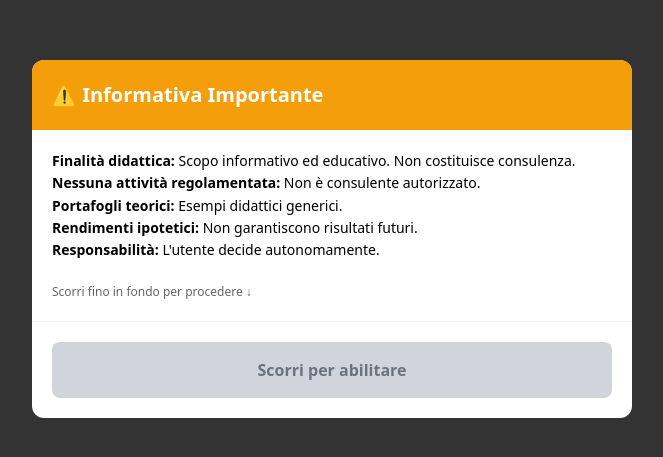
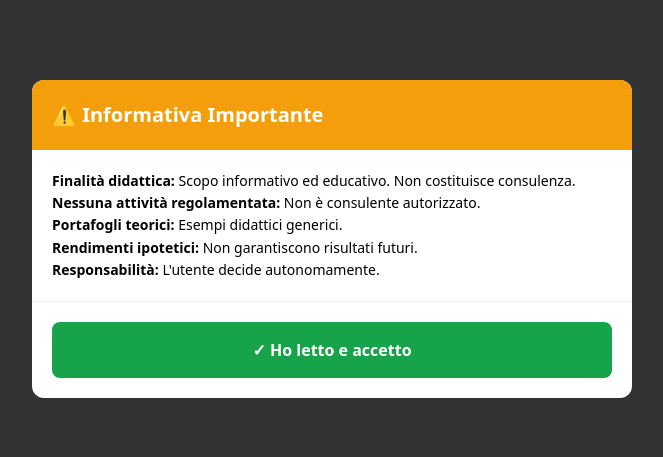
Before and after one commit to dadaclem/Undici-ideale, a React (Vite) app: page / in a window 1280 px wide. Shown: the part 161-618 px from the top of the page, without its empty margins (308-971 px from the left). Built offline with nearby package versions, Linux system fonts and the light colour scheme.

Commit message:
Update App.jsx

```diff
--- a/src/App.jsx
+++ b/src/App.jsx
@@ -229,17 +229,17 @@ export default function PortafogliModello() {
   const [viewMode, setViewMode] = useState('field');
   const [disclaimerAccepted, setDisclaimerAccepted] = useState(false);
   const [canAccept, setCanAccept] = useState(false);
+  const [countdown, setCountdown] = useState(5);
 
-  const handleScroll = (e) => {
-    const { scrollTop, scrollHeight, clientHeight } = e.target;
-    if (scrollTop + clientHeight >= scrollHeight - 10) {
+  React.useEffect(() => {
+    if (disclaimerAccepted) return;
+    if (countdown <= 0) {
       setCanAccept(true);
+      return;
     }
-  };
-
-  const acceptDisclaimer = () => {
-    if (canAccept) setDisclaimerAccepted(true);
-  };
+    const timer = setTimeout(() => setCountdown((c) => c - 1), 1000);
+    return () => clearTimeout(timer);
+  }, [countdown, disclaimerAccepted]);
 
   if (!disclaimerAccepted) {
     return (
@@ -258,7 +258,6 @@ export default function PortafogliModello() {
           borderRadius: '12px',
           maxWidth: '600px',
           width: '100%',
-          maxHeight: '90vh',
           display: 'flex',
           flexDirection: 'column'
         }}>
@@ -275,31 +274,19 @@ export default function PortafogliModello() {
             </h2>
           </div>
 
-          {/* Contenuto scrollabile */}
-          <div
-            onScroll={handleScroll}
-            style={{
-              padding: '20px',
-              overflowY: 'auto',
-              flex: 1,
-              fontSize: '14px',
-              lineHeight: '1.6'
-            }}
-          >
+          {/* Contenuto */}
+          <div style={{ padding: '20px', fontSize: '14px', lineHeight: '1.6' }}>
             <p><strong>Finalità didattica:</strong> Scopo informativo ed educativo. Non costituisce consulenza.</p>
             <p><strong>Nessuna attività regolamentata:</strong> Non è consulente autorizzato.</p>
             <p><strong>Portafogli teorici:</strong> Esempi didattici generici.</p>
             <p><strong>Rendimenti ipotetici:</strong> Non garantiscono risultati futuri.</p>
             <p><strong>Responsabilità:</strong> L'utente decide autonomamente.</p>
-            <p style={{ marginTop: '20px', fontSize: '12px', color: '#666' }}>
-              Scorri fino in fondo per procedere ↓
-            </p>
           </div>
 
           {/* Pulsante */}
           <div style={{ padding: '20px', borderTop: '1px solid #eee' }}>
             <button
-              onClick={acceptDisclaimer}
+              onClick={() => setDisclaimerAccepted(true)}
               disabled={!canAccept}
               style={{
                 width: '100%',
@@ -310,10 +297,11 @@ export default function PortafogliModello() {
                 border: 'none',
                 backgroundColor: canAccept ? '#16a34a' : '#d1d5db',
                 color: canAccept ? 'white' : '#6b7280',
-                cursor: canAccept ? 'pointer' : 'not-allowed'
+                cursor: canAccept ? 'pointer' : 'not-allowed',
+                transition: 'background-color 0.3s'
               }}
             >
-              {canAccept ? '✓ Ho letto e accetto' : 'Scorri per abilitare'}
+              {canAccept ? '✓ Ho letto e accetto' : `Attendi ${countdown}s per continuare...`}
             </button>
           </div>
         </div>
```
